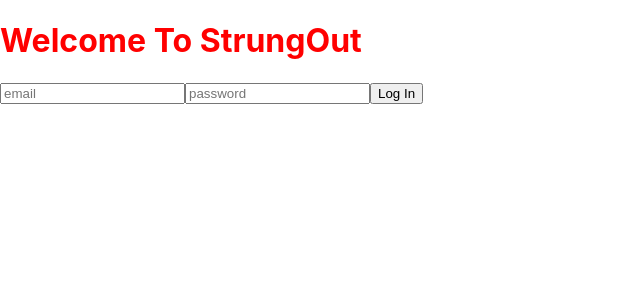
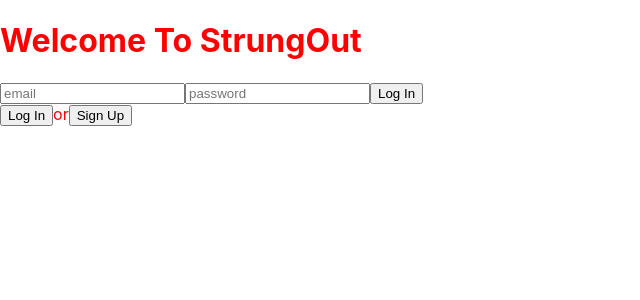
Before and after one commit to musicmills1990/strungout-frontend, a React (Create React App) app: page / in a window 1280 px wide. Shown: the top 300 px of the page, without its empty margins (0-640 px from the left). Built offline with nearby package versions, Linux system fonts and the light colour scheme; no server answers.

Commit message:
begins to add buttons for router

```diff
--- a/src/components/NavBar.js
+++ b/src/components/NavBar.js
@@ -9,8 +9,12 @@ const Navbar = ({ currentUser }) => {
   return (
     <div className="NavBar">
       <h1>Welcome To StrungOut</h1>
-      {currentUser ? `Welcome ${currentUser.attributes.name}` : ""}
       {currentUser ? <Logout/> : <Login/>}
+      {currentUser ? <h1>Welcome, {currentUser.attributes.name}!</h1> : ""}
+      <button> Log In </button>
+       or
+      <button> Sign Up </button>
+
     </div>  )
 }
 
```
